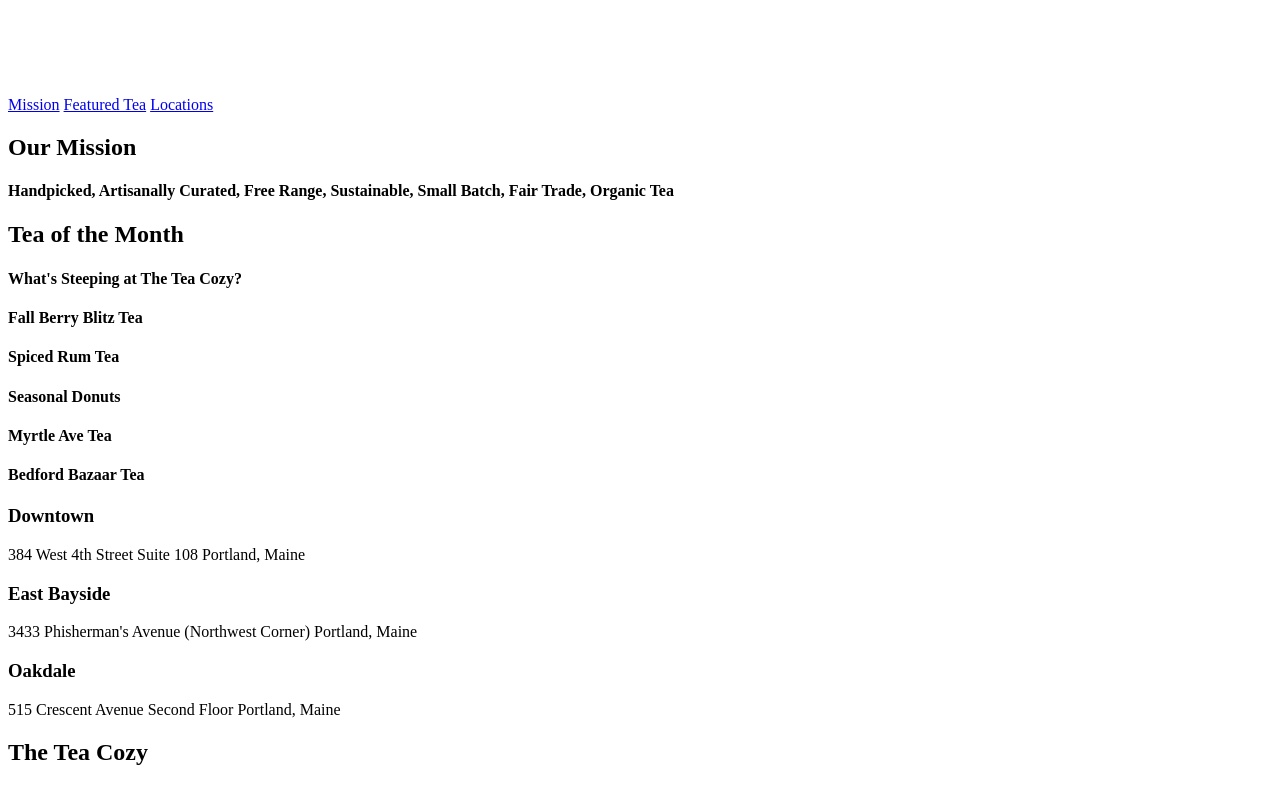
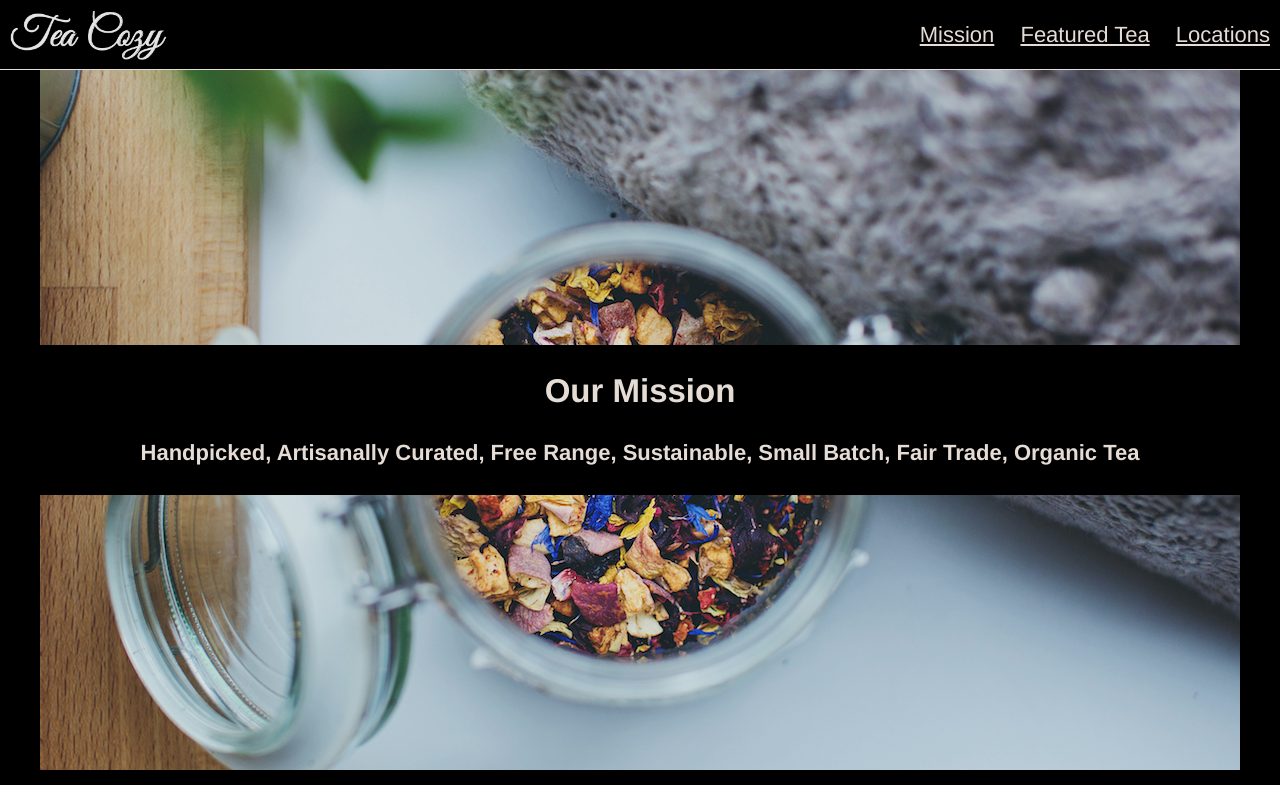
Before and after one commit to samleetucker/tea_cozy, a plain HTML site: page index.html in a window 1280 px wide. Shown: the top 785 px of the page. Drawn offline with Linux system fonts and the light colour scheme.

Commit message:
half way there

```diff
--- a/index.html
+++ b/index.html
@@ -19,8 +19,12 @@
       </nav>
     </header>
 
+    <!-- Content container -->
+
+  <div class="content">
+
   <!-- Jumbotron -->
-    <div class="jumbo">
+    <div id="jumbo" class="container">
       <div class="mission">
         <h2>Our Mission</h2>
         <h4>Handpicked, Artisanally Curated, Free Range, Sustainable, Small Batch, Fair Trade, Organic Tea</h4>
@@ -28,9 +32,9 @@
     </div>
 
   <!-- Featured Teas -->
-    <div class="featured">
-      <h2>Tea of the Month</h2>
-      <h4>What's Steeping at The Tea Cozy?</h4>
+    <div class="featured container">
+        <h2>Tea of the Month</h2>
+        <h4>What's Steeping at The Tea Cozy?</h4>
       <div class="tea berry">
         <h4>Fall Berry Blitz Tea</h4>
       </div>
@@ -81,6 +85,6 @@
     <div class="footer">
     <span>&copy The Tea Cozy 2017</span>
     </div>
-
+</div>
   </body>
 </html>
--- a/resources/style.css
+++ b/resources/style.css
@@ -0,0 +1,96 @@
+/* Universal Styles */
+
+body {
+margin: 0;
+font-family: Helvetica;
+font-size: 22px;
+color: seashell;
+opacity: 0.9;
+background-color: black;
+text-align: center;
+}
+
+a {
+  text-decoration: underline;
+  color: seashell;
+}
+
+h2 h3 h4 {
+  padding: 10px;
+}
+
+.container {
+  display: flex;
+  flex-wrap: wrap;
+  justify-content: center;
+}
+
+/* Header */
+
+header {
+  position: fixed;
+  background-color: black;
+  width: 100%;
+  height: 69px;
+  border-bottom: 1px solid seashell;
+  display: flex;
+  align-items: center;
+  z-index: 1;
+}
+
+.logo {
+  padding-left: 10px;
+  display: flex;
+  align-items: center;
+  flex: 1;
+}
+
+.logo img {
+  height: 50px;
+}
+
+nav span {
+  padding: 20px 10px;
+  display: inline-block;
+}
+
+/* Content container */
+
+.content {
+  padding-top: 70px;
+  width: 1200px;
+  margin: auto;
+}
+
+/* Jumbotron */
+
+#jumbo {
+  height: 700px;
+  background-image: url('img-mission-background.jpg');
+}
+
+.mission-image {
+  align-items: center;
+}
+
+.mission {
+  margin: auto;
+  background-color: black;
+  width: 100%;
+}
+
+/* Featured Teas */
+
+.featured {
+  width: 1000px;
+  justify-content: space-around;
+}
+
+.tea {
+  display: flex;
+  align-items: flex-end;
+  justify-content: center;
+  height: 200px;
+  width: 300px;
+  padding-bottom: 10px;
+}
```
